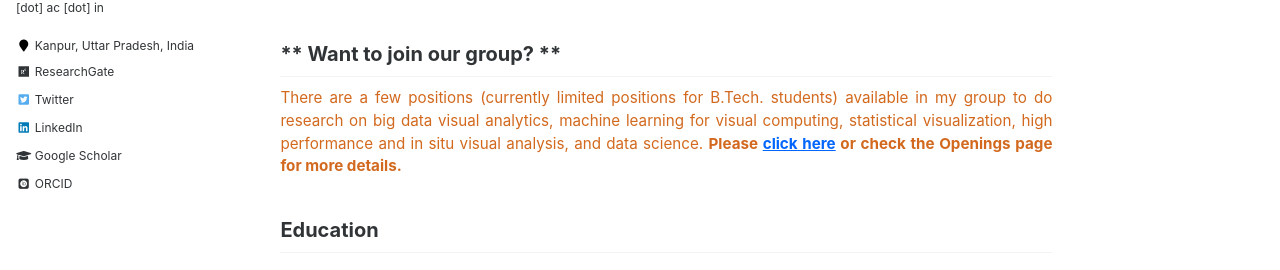
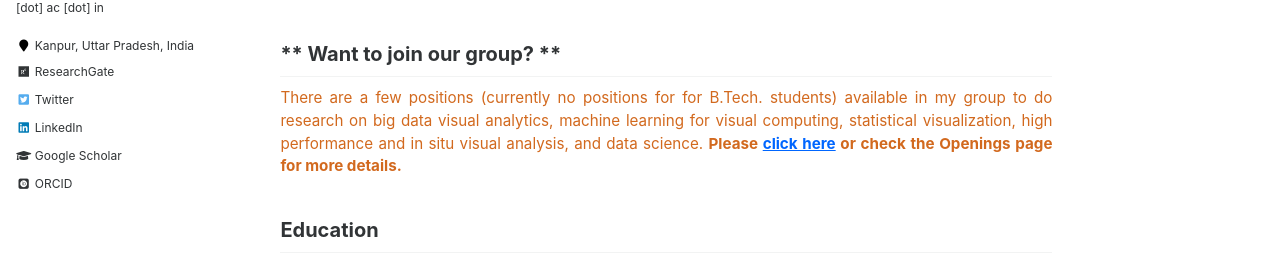
Before and after one commit to soumyadutta-cse/soumyadutta-cse.github.io, a Jekyll site: the page built from _pages/about.md, in a window 1280 px wide and 900 px high. Shown: the part 386-656 px from the top of the window. Built offline with Jekyll 4.4.1, drawn with Linux system fonts in a browser that asks for light colours; some web fonts are replaced.

Commit message:
updating project positions

```diff
--- a/_pages/about.md
+++ b/_pages/about.md
@@ -22,7 +22,7 @@ Dr. Dutta's current research interests include: (1) Big Data Analytics & Visuali
 
 <p>
 <span style="color:Chocolate">
-There are a few positions (currently limited positions for B.Tech. students) available in my group to do research on big data visual analytics, machine learning for visual computing, statistical visualization, high performance and in situ visual analysis, and data science. <b>Please  <a href='../openings'>click here</a> or check the Openings page for more details.</b>
+There are a few positions (currently no positions for for B.Tech. students) available in my group to do research on big data visual analytics, machine learning for visual computing, statistical visualization, high performance and in situ visual analysis, and data science. <b>Please  <a href='../openings'>click here</a> or check the Openings page for more details.</b>
 </span>
 </p>
 
```
Also changed, not shown: _pages/gallery.md (+1 -1 lines), _pages/openings.md (+1 -1 lines), _pages/research.md (+1 -1 lines), _pages/teaching.md (added, +8 -0 lines).
